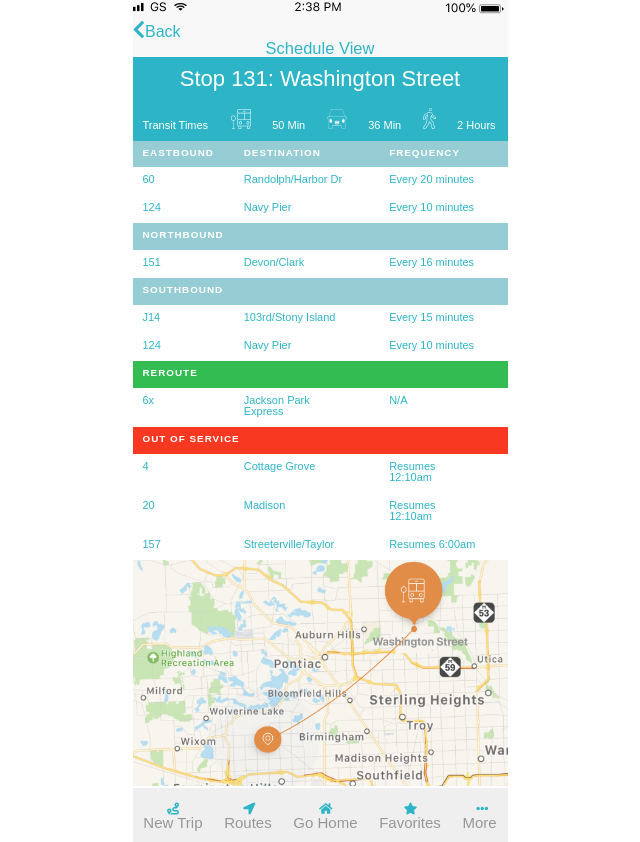
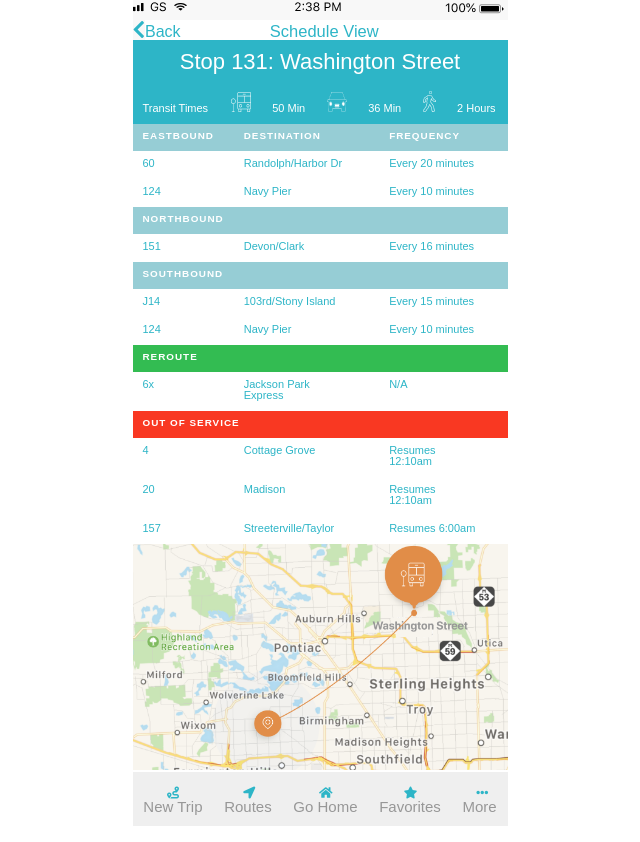
Before and after one commit to hxnnahshink/FrontendChallenge, a plain HTML site: page index.html in a window 1280 px wide. Shown: the whole page, without its empty margins (320-960 px from the left). Drawn offline with Linux system fonts and the light colour scheme.

Commit message:
Finalized changes

```diff
--- a/style.css
+++ b/style.css
@@ -10,7 +10,7 @@ body { /*body*/
   width: 375px;
 }
 
-.ios-nav { /*at the top, leaving this for structure, need help actually putting in the individual components (for bottom too)*/
+.ios-nav {
   height: 50px;
   width: 375px;
   position: inherit;
@@ -39,8 +39,8 @@ position: inherit;
 h1{
   text-align: center;
   font-size: 1.5em;
-  background-color: #f8f8f8;
-  display: Float;
+  display: inline-block;
+  width: 75%;
 }
 
 
@@ -131,10 +131,9 @@ h6 { /* words "Wash x State" */
  text-align: center;
 }
 .chevron{
-  background-color: #f8f8f8;
   font-family: Arial, Verdana, sans-serif;
   font-weight: lighter;
-  width: 375px;
+  display: inline-block;
   font-size: 12px;
 }
 
```
Also changed, not shown: Images/Base.png (added).
